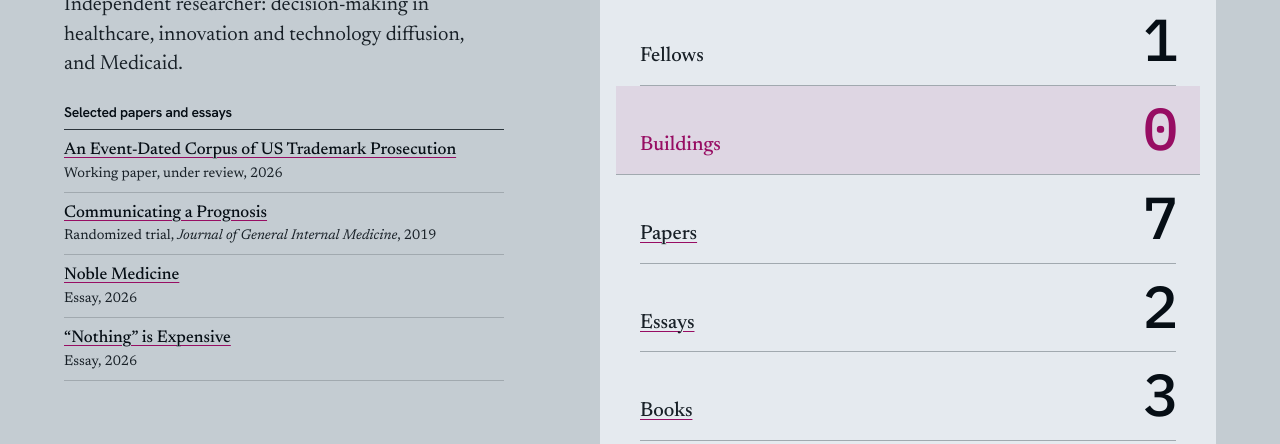
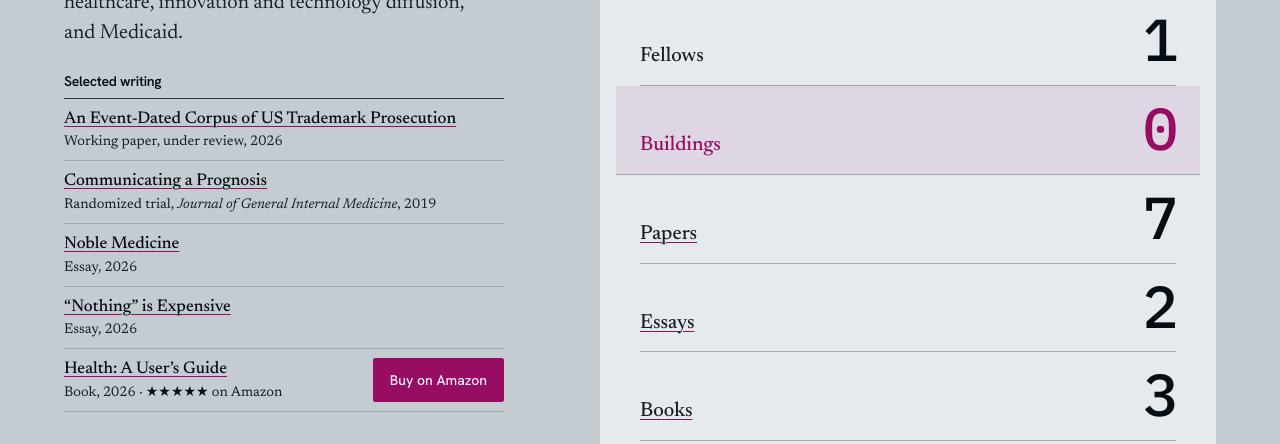
Before and after one commit to ericsilver/ericsilver.github.io, a plain HTML site: page suggested/index.html in a window 1280 px wide. Shown: the part 508-952 px from the top of the page. Drawn offline with Linux system fonts and the light colour scheme.

Commit message:
/suggested: hero list renamed Selected writing and gains Health: A User's Guide with a Buy on Amazon button; five-star Amazon rating on the list row and the Books row
Co-Authored-By: Claude Fable 5.2 <noreply@anthropic.com>

```diff
--- a/suggested/index.html
+++ b/suggested/index.html
@@ -55,12 +55,13 @@
       </div>
       <p class="lead">Independent researcher: decision-making in healthcare, innovation and technology diffusion, and Medicaid.</p>
       <div class="picks">
-        <p class="picks__head" id="picks-head">Selected papers and essays</p>
+        <p class="picks__head" id="picks-head">Selected writing</p>
         <ul aria-labelledby="picks-head">
           <li><a href="https://ssrn.com/abstract=7520758"><span class="picks__title">An Event-Dated Corpus of US Trademark Prosecution</span><span class="picks__note">Working paper, under review, 2026</span></a></li>
           <li><a href="https://pmc.ncbi.nlm.nih.gov/articles/PMC6816675/"><span class="picks__title">Communicating a Prognosis</span><span class="picks__note">Randomized trial, <em>Journal of General Internal Medicine</em>, 2019</span></a></li>
           <li><a href="./essays/noble-medicine.html"><span class="picks__title">Noble Medicine</span><span class="picks__note">Essay, 2026</span></a></li>
           <li><a href="./essays/the-price-of-absence.html"><span class="picks__title">&ldquo;Nothing&rdquo; is Expensive</span><span class="picks__note">Essay, 2026</span></a></li>
+          <li class="picks__row"><a href="#health-users-guide"><span class="picks__title">Health: A User&rsquo;s Guide</span><span class="picks__note">Book, 2026 &middot; <span class="stars" aria-label="five stars">&#9733;&#9733;&#9733;&#9733;&#9733;</span> on Amazon</span></a><a class="btn btn--primary picks__buy" href="https://www.amazon.com/dp/B0HLMX4BZQ" target="_blank" rel="noopener">Buy on Amazon</a></li>
         </ul>
       </div>
     </div>
@@ -278,7 +279,7 @@
             <li><a href="https://marriagecontract.org/worksheet.html">a worksheet for reading it together</a></li>
           </ul>
         </article>
-        <article class="book grid-12">
+        <article class="book grid-12" id="health-users-guide">
           <a class="book__cover" href="https://www.amazon.com/dp/B0HLMX4BZQ" target="_blank" rel="noopener"><img src="./img/health-users-guide-cover.jpg" width="760" height="937" loading="lazy" alt="Cover of Health: A User&rsquo;s Guide: Nobody told you. Your doctor expects you to choose. Your insurer expects you to appeal."></a>
           <div class="book__text">
             <h3><a href="https://www.amazon.com/dp/B0HLMX4BZQ" target="_blank" rel="noopener">Health: A User&rsquo;s Guide: You Have a Part to Play in Your Own Care. Scripts Included.</a></h3>
@@ -286,6 +287,7 @@
             <p>Part of health care is the people who look after you, and they mostly want what you want. The other part is an industry that pays people you'll never meet to decide what care you get and what you're charged. That side employs a revenue maximizer. Who's your cost minimizer? The book collects what a patient is already entitled to and gives the sentences to say, at a visit, in the hospital, and with a bill or a denial, with every claim sourced.</p>
           </div>
           <ul class="book__links">
+            <li><span class="stars" aria-label="five stars">&#9733;&#9733;&#9733;&#9733;&#9733;</span> on Amazon</li>
             <li><a href="https://www.amazon.com/dp/B0HLMX4BZQ" target="_blank" rel="noopener">Kindle on Amazon</a> (free with Kindle Unlimited)</li>
             <li><a href="https://www.amazon.com/Health-Users-Guide-Scripts-included/dp/B0HLLVWW6L/" target="_blank" rel="noopener">Paperback on Amazon</a></li>
             <li><a href="https://healthusersguide.com/">healthusersguide.com</a></li>
--- a/suggested/page.css
+++ b/suggested/page.css
@@ -7,6 +7,7 @@
 /* Hallmark · dropped img/noble-medicine-thumb.jpg, img/marriage-contract-thumb.jpg, img/health-users-guide-thumb.jpg · the full-size sources of the same pictures replace them */
 /* Hallmark · reworded the h1 "Eric Silver" to "An institute in name only." at the owner's direction: the title has to show the name is a known pretense · the name moves to the byline */
 /* Hallmark · owner's request · the hero lists two papers and two essays and sets Résumé and LinkedIn by the name, since visitors arrive from the résumé · the two read buttons go: the list, the ledger and the nav reach the same sections · the nav's Résumé opens the PDF rather than scrolling to the footer */
+/* Hallmark · owner's request · the hero list is renamed Selected writing and gains the health book, with its Amazon rating and a filled Buy on Amazon button; the title goes to the book's row below, the button to Amazon · the Books row shows the same rating */
 @import url("./fonts.css");
 @import url("./tokens.css");
 @import url("./base.css");
@@ -55,6 +56,10 @@ a:active { color: var(--color-accent-2); }
 .picks a:hover .picks__title { text-decoration-thickness: 2px; }
 .picks a:active { background: var(--color-paper-3); }
 .picks a:focus-visible { outline: 2px solid var(--color-focus); outline-offset: 2px; }
+.picks__row { display: flex; align-items: center; gap: var(--space-md); }
+.picks__row > a:first-child { flex: 1 1 auto; min-width: 0; }
+.picks .picks__buy { display: inline-flex; flex: none; min-height: 44px; padding: 0 var(--space-md); color: var(--color-accent-ink); }
+.picks .picks__buy:hover, .picks .picks__buy:active { background: var(--color-accent-2); }
 .ledger { --bleed: var(--space-lg); padding: var(--space-lg) var(--space-xl); background: var(--color-sheet); border-top: var(--rule-bar) solid var(--color-ink); }
 .ledger__head { padding-bottom: var(--space-sm); color: var(--color-ink); font: 600 var(--text-title)/1.2 var(--font-display); letter-spacing: var(--tracking-display); border-bottom: var(--rule-bar) solid var(--color-rule-2); }
 .ledger ul { margin: 0; padding: 0; list-style: none; }
```
Also changed, not shown: suggested/background.html (+4 -2 lines).
